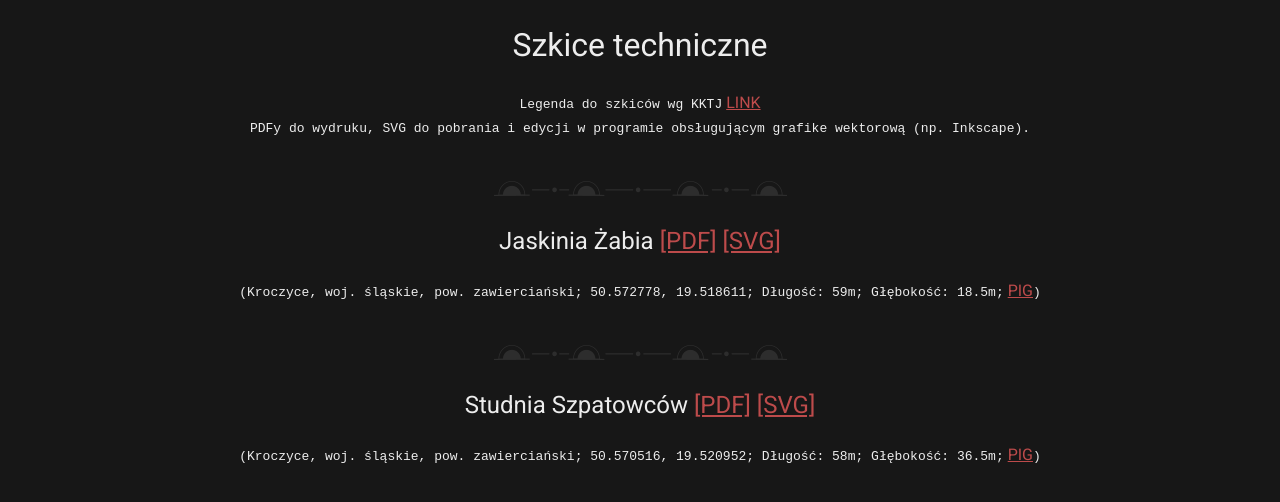
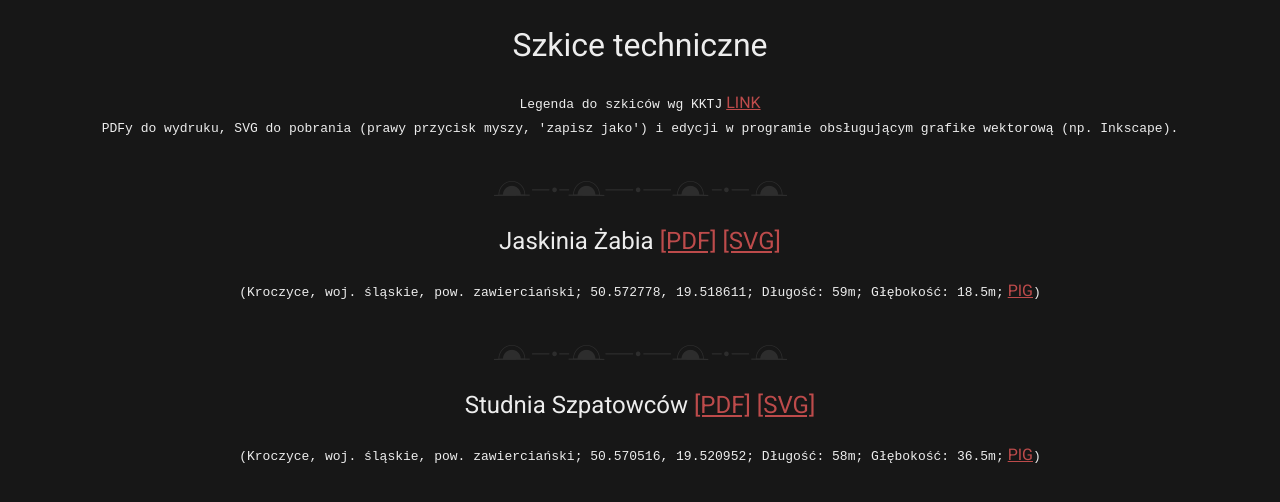
Before and after one commit to dziury/szkice, a Jekyll site: the page built from index.md, in a window 1280 px wide. Shown: the top 502 px of the page. Built offline with Jekyll 4.4.1, drawn with Linux system fonts in a browser that asks for light colours; our own code applies the rules of GitHub Pages for plain Markdown files.

Commit message:
Update index.md

```diff
--- a/index.md
+++ b/index.md
@@ -1,6 +1,6 @@
 # Szkice techniczne
 <code> Legenda do szkiców wg KKTJ</code> [LINK](https://kktj.pl/Portals/0/szkice/legenda.pdf){:target="_blank"} <br>
-<code>PDFy do wydruku, SVG do pobrania i edycji w programie obsługującym grafike wektorową (np. Inkscape). </code>
+<code>PDFy do wydruku, SVG do pobrania (prawy przycisk myszy, 'zapisz jako') i edycji w programie obsługującym grafike wektorową (np. Inkscape). </code>
 
 <br>
 ![title](Obrazy/site div 3.png)
```
